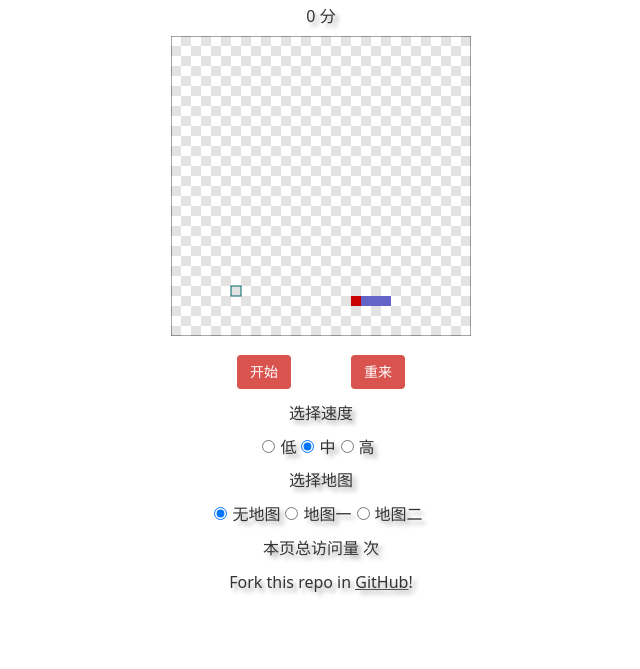
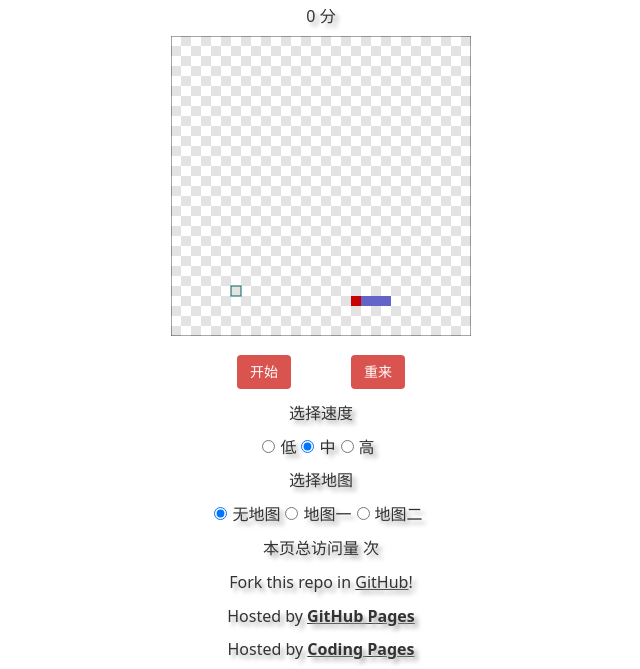
Before and after one commit to AlynxZhou/snakejs, a plain HTML site: page index.html in a window 1280 px wide. Shown: the part 133-802 px from the top of the page, without its empty margins (319-959 px from the left). Drawn offline with Linux system fonts and the light colour scheme; some packages are replaced by stand-ins of ours; a script that the page names is missing; a web font is replaced by a local one.

Commit message:
Updated index.html.

```diff
--- a/index.html
+++ b/index.html
@@ -20,5 +20,12 @@
 			</span>
 		</div>
 		<p>Fork this repo in <a href="https://github.com/AlynxZhou/snakejs">GitHub</a>!
+		<p>
+			Hosted by <a href="https://pages.github.com" style="font-weight: bold">GitHub Pages</a>
+		</p>
+		<p>
+			Hosted by <a href="https://pages.coding.me" style="font-weight: bold">Coding Pages</a>
+		</p>
+
 	</body>
 </html>
```
